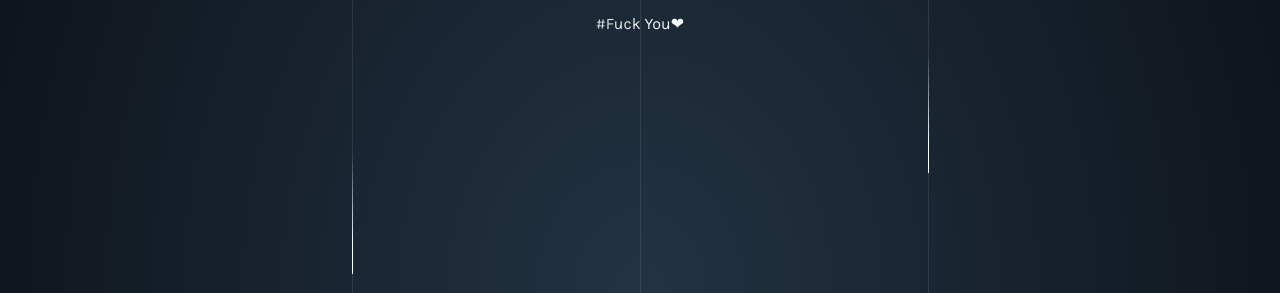
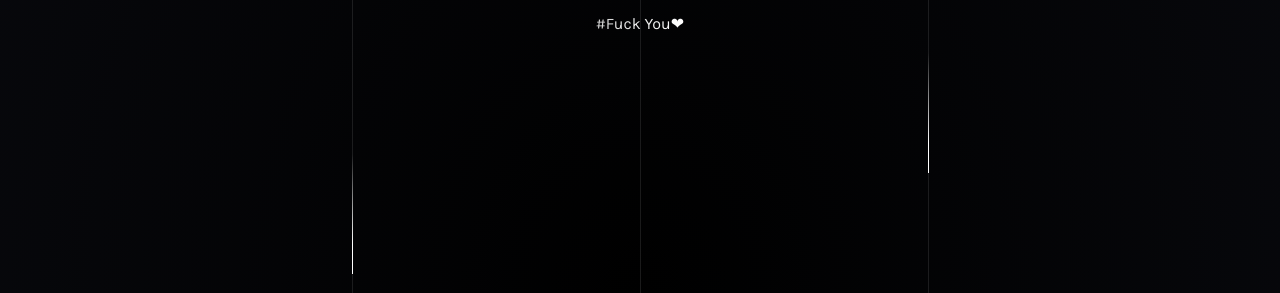
Before and after one commit to papoycore/papoycore.github.io, a plain HTML site: page index.html in a window 1280 px wide. Shown: the part 507-800 px from the top of the page. Drawn offline with Linux system fonts and the light colour scheme.

Commit message:
Update style.css

```diff
--- a/style.css
+++ b/style.css
@@ -1,7 +1,7 @@
 @import url('https://fonts.googleapis.com/css?family=Karla:400,700&display=swap');
 
 :root {
-    --bgColor: #223344;
+    --bgColor: #000000;
     --bgColor2: #090a0f;
     --accentColor: #FFF;
     --font: 'Karla', sans-serif;
```
